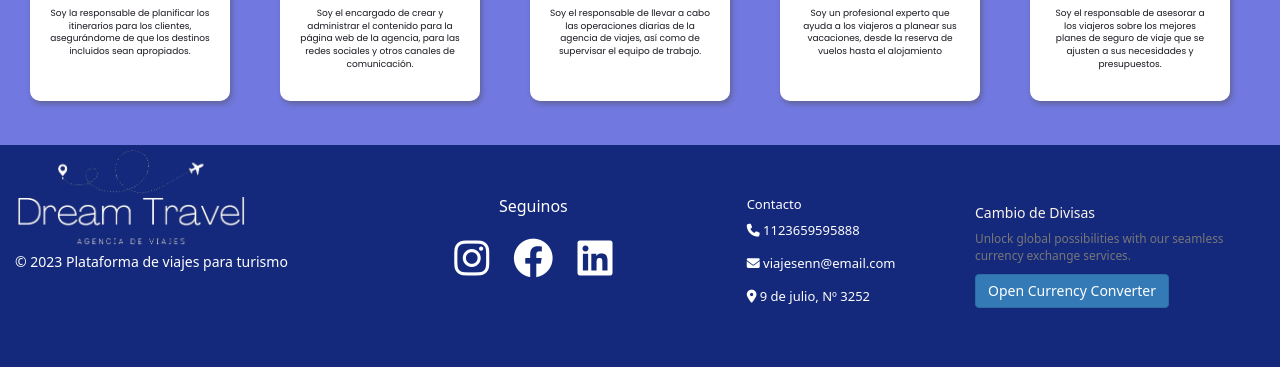
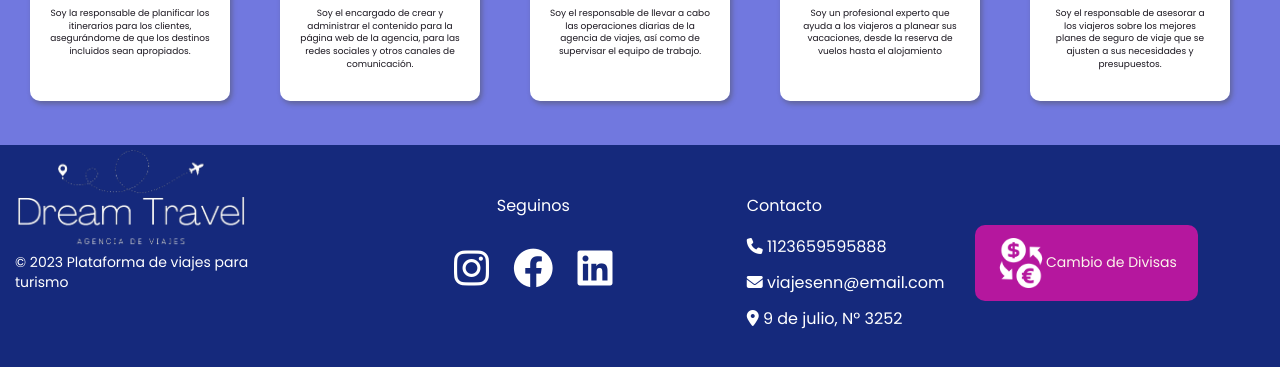
Before and after one commit to Deotratierra/Grupo13, a plain HTML site: page index.html in a window 1280 px wide. Shown: the part 3260-3627 px from the top of the page. Drawn offline with nearby package versions, Linux system fonts and the light colour scheme.

Commit message:
Cambios en el footer, boton divisas

```diff
--- a/css/estilos.css
+++ b/css/estilos.css
@@ -1044,13 +1044,14 @@ header.sticky .navigation .navigation-items i:before {
   display: flex;
   flex-flow: column wrap;
   color: #ffffff;
-  font-family: system-ui, -apple-system, BlinkMacSystemFont, 'Segoe UI', Roboto, Oxygen, Ubuntu, Cantarell, 'Open Sans', 'Helvetica Neue', sans-serif;
+  /* font-family: system-ui, -apple-system, BlinkMacSystemFont, 'Segoe UI', Roboto, Oxygen, Ubuntu, Cantarell, 'Open Sans', 'Helvetica Neue', sans-serif; */
 
 }
 
 .mifooter {
   background-color: #15297c;
   height: 236px;
+
 }
 
 
@@ -1062,7 +1063,7 @@ header.sticky .navigation .navigation-items i:before {
   margin-top: 50px;
   padding-left: 0px;
   align-content: center;
-  font-size: small;
+  font-size: medium;
 }
 
 .cont i {
@@ -1080,16 +1081,43 @@ header.sticky .navigation .navigation-items i:before {
   margin: 20px 10px;
 }
 
+/* COVERTIDOR DE DIVISAS FOOTER---------------------------- */
+
 .newsletter {
+
   margin-top: 50px;
   margin-left: 0px;
-  font-family: system-ui, -apple-system, BlinkMacSystemFont, 'Segoe UI', Roboto, Oxygen, Ubuntu, Cantarell, 'Open Sans', 'Helvetica Neue', sans-serif, sans-serif;
   color: #fcf5eb;
+
 }
+.newsletter img{/* imagen en cotizador---- */
+height: 50px;
+filter: invert();
 
+}
+.newsletter img:hover{/* efecto aumento imagen---- */
+transform: scale(1.2);
+}
+.newsletter
 .input-group {
   display: flex;
 }
+.boton-divisas{
+  margin-top: 30PX;
+    background-color: #b5179e;
+  border-radius: 10px;
+  padding: 12px 20px;
+
+
+  }
+
+  .boton-divisas:hover{/* efecto aumento en el boton---- */
+     color:#f7f8fc;
+     transform: scale(1.2);
+
+    }
+
+/* FIN COVERTIDOR DE DIVISAS FOOTER---------------------------- */
 
 .logo {
   object-position: center;
--- a/index.html
+++ b/index.html
@@ -507,7 +507,7 @@
 
 		<!-- Footer redes sociales -->
 		<div class=" col-md-4 redes">
-					Seguinos <br>
+					<p>Seguinos</p>
 					<i class="fa-brands fa-instagram"> </i>
 
 					<i class="fa-brands fa-facebook"> </i>
@@ -517,9 +517,9 @@
 
 				<!-- Footer concacto -->
 				<div class="col-md-2 cont">
+					<p>Contacto</p>
 					<address>
-						Contacto <br>
-						<i class="fa-solid fa-phone"> </i> 1123659595888
+					<i class="fa-solid fa-phone"> </i> 1123659595888
 						<br>
 						<i class="fa-solid fa-envelope"> </i> viajesenn@email.com
 						<br>
@@ -527,15 +527,17 @@
 					</address>
 				</div>
 
-				<!-- Footer newsletter -->
+				<!-- Footer CONVERTIDOR DE DIVISAS -->
 				<!-- Modal -->
 				<div class="col-md-3 newsletter">
-					<h5 class="text-white mb-3">Cambio de Divisas</h5>
-					<p class="small text-muted">Unlock global possibilities with our seamless currency exchange
-						services.</p>
-					<!-- Botón para abrir el popup -->
-					<button type="button" class="btn btn-primary" onclick="openPopup()">Open Currency Converter</button>
-					<div class="popup-container" id="popupContainer">
+					<!-- 	<h5 class="text-white mb-3">Cambio de Divisas</h5> -->
+					<!-- 	<p class="small text-muted">Unlock global possibilities with our seamless currency exchange
+							services.</p> -->
+
+						<!-- Botón para abrir el popup -->
+						<button type="button" class="btn boton-divisas" onclick="openPopup()"><img src="./imgs/71123.png" alt="divi">Cambio de Divisas</button>
+						<div class="popup-container" id="popupContainer">
+
 
 						<button id="closePopup">Cerrar</button>
 					</div>
```
Also changed, not shown: imgs/71123.png (added).
